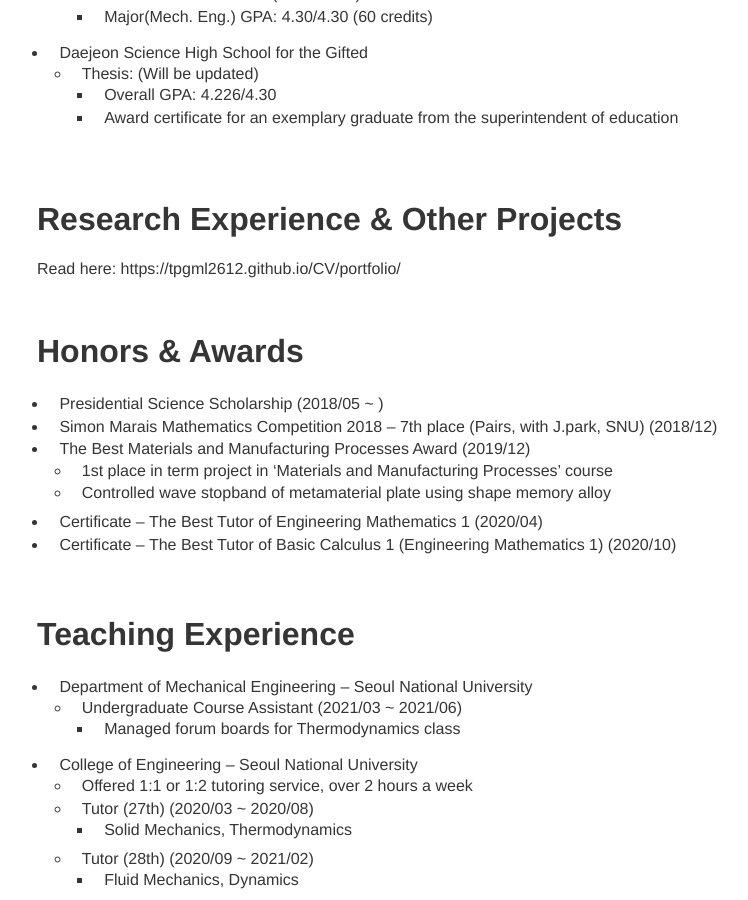
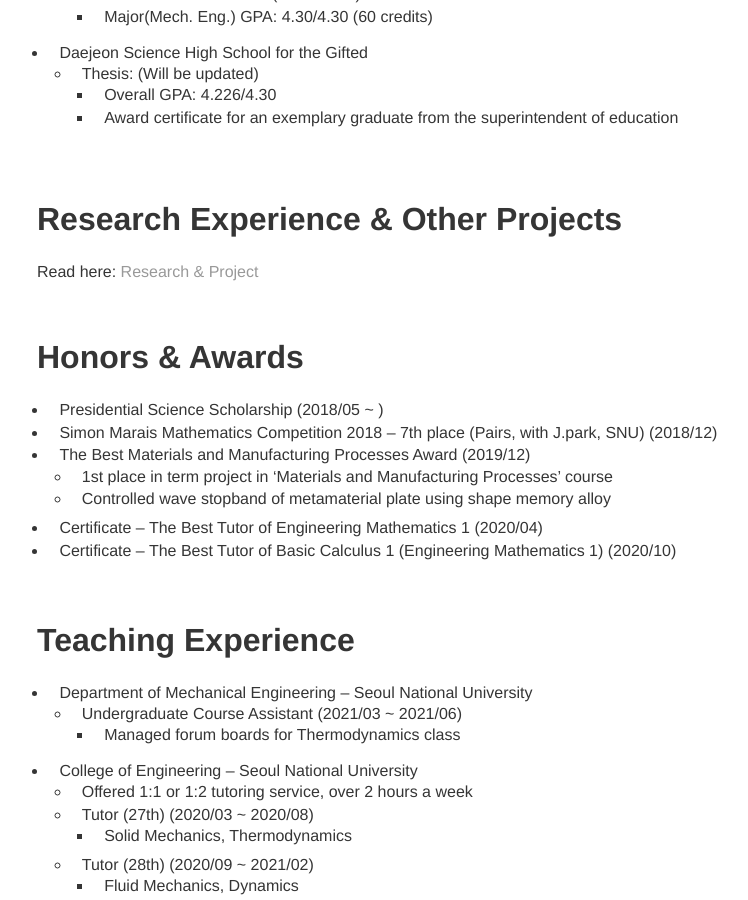
Before and after one commit to tpgml2612/CV, a Jekyll site: the page built from index.md, in a window 1280 px wide and 900 px high, scrolled down 817 px. Shown: the whole window, without its empty margins (203-951 px from the left). Built offline with Jekyll 4.4.1, drawn with Linux system fonts in a browser that asks for light colours; our own code applies the rules of GitHub Pages for plain Markdown files.

Commit message:
Update index.md

```diff
--- a/index.md
+++ b/index.md
@@ -31,7 +31,7 @@ My Research Interests are listed below:
 <br/>
 
 # Research Experience & Other Projects
-Read here: https://tpgml2612.github.io/CV/portfolio/
+Read here: <a href="https://tpgml2612.github.io/CV/portfolio">Research & Project</a>
 
 <br/>
 
```
